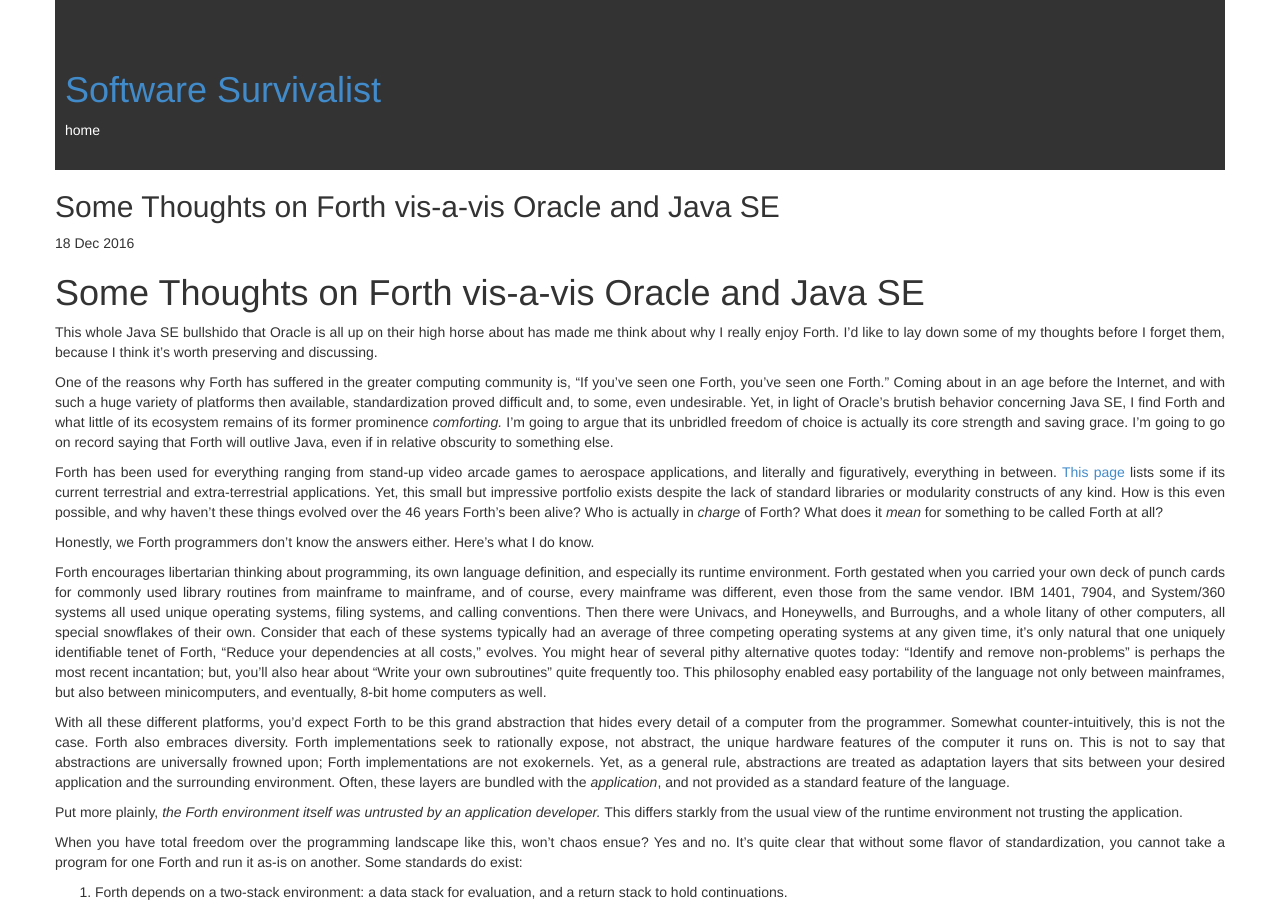
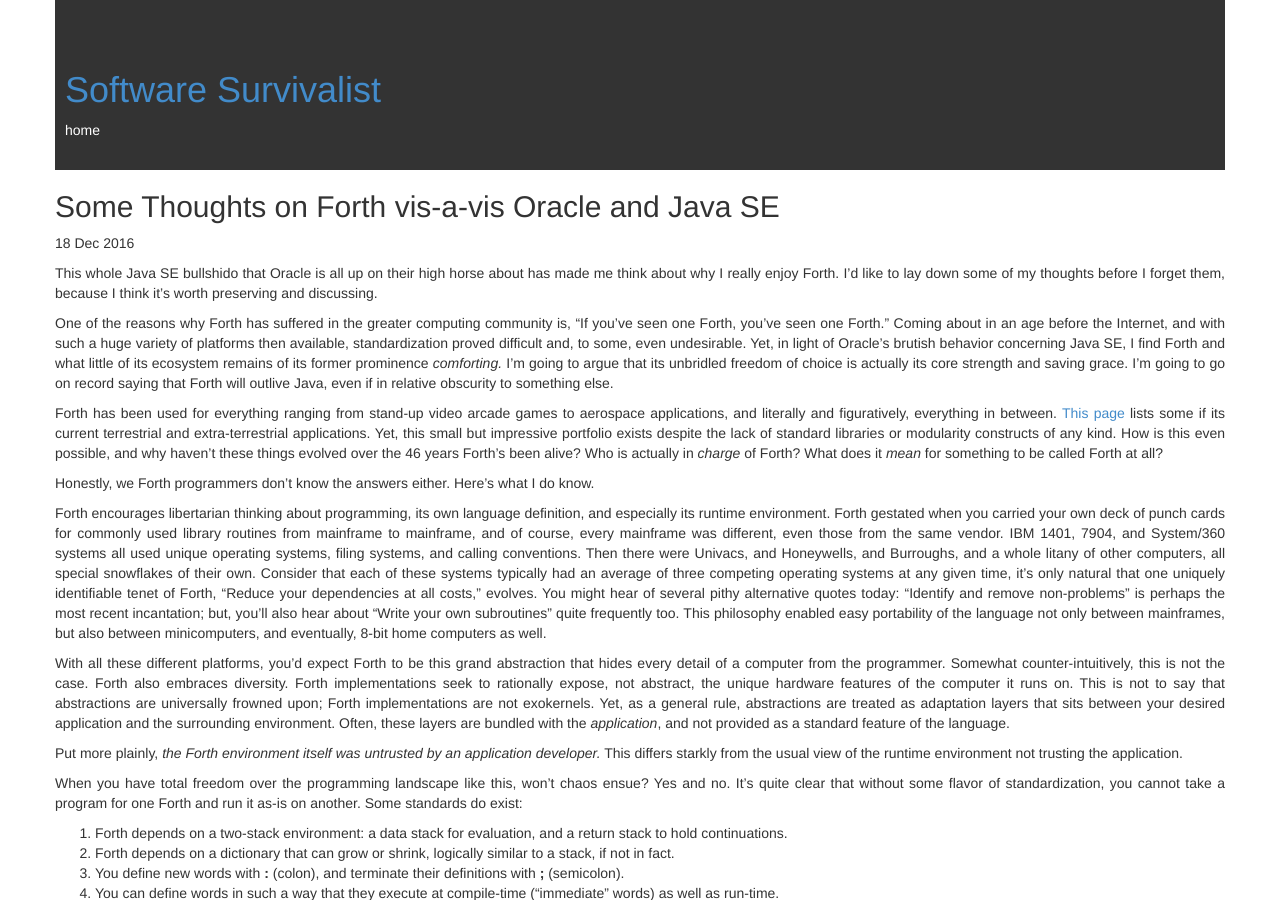
Before and after one commit to sam-falvo/sam-falvo.github.io, a Jekyll site: the page built from _posts/2016-12-18-thoughts-on-forth.md, in a window 1280 px wide and 900 px high. Built offline with Jekyll 4.4.1, drawn with Linux system fonts in a browser that asks for light colours.

Commit message:
Remove superfluous title

```diff
--- a/_posts/2016-12-18-thoughts-on-forth.md
+++ b/_posts/2016-12-18-thoughts-on-forth.md
@@ -3,8 +3,6 @@
 title: "Some Thoughts on Forth vis-a-vis Oracle and Java SE"
 author: "Samuel A. Falvo II"
 ---
-
-# Some Thoughts on Forth vis-a-vis Oracle and Java SE
 
 This whole Java SE bullshido that Oracle is all up on their high horse about
 has made me think about why I really enjoy Forth.
```
